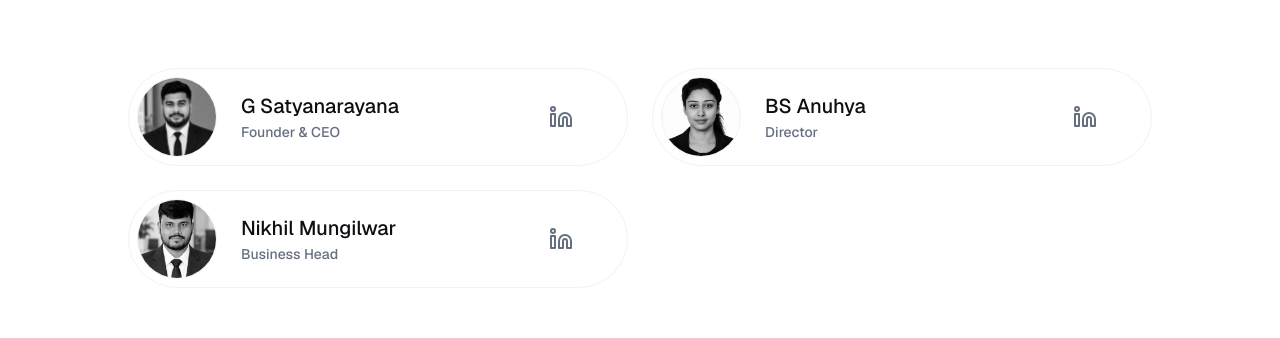
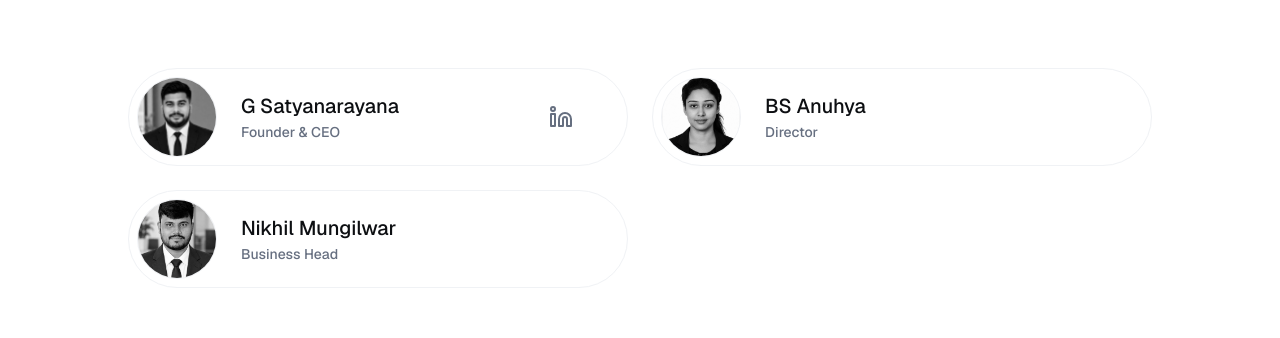
Before and after one commit to adityanarayan26/Klee-Technologies, a Next.js app: page /about in a window 1280 px wide. Shown: the part 2350-2688 px from the top of the page. Built offline with nearby package versions, Linux system fonts and the light colour scheme.

Commit message:
fix: resolve TS error and update LinkedIn links

```diff
--- a/src/app/about/page.tsx
+++ b/src/app/about/page.tsx
@@ -154,11 +154,12 @@ export default function AboutPage() {
 
           <div className="grid grid-cols-1 md:grid-cols-2 gap-6 max-w-5xl mx-auto">
             {[
-              { name: "G Satyanarayana", role: "Founder & CEO", image: "/people/g-satyanarayana-real.png", link: "https://linkedin.com" },
-              { name: "BS Anuhya", role: "Director", image: "/people/bs-anuhya-real.png", link: "https://linkedin.com" },
-              { name: "Nikhil Mungilwar", role: "Business Head", image: "/people/nikhil-mungilwar-real.png", link: "https://linkedin.com" }
+              { name: "G Satyanarayana", role: "Founder & CEO", image: "/people/g-satyanarayana-real.png", link: "https://www.linkedin.com/in/satyanarayanakleetechnologiesceo/" },
+              { name: "BS Anuhya", role: "Director", image: "/people/bs-anuhya-real.png", link: "" },
+              { name: "Nikhil Mungilwar", role: "Business Head", image: "/people/nikhil-mungilwar-real.png", link: "" }
             ].map((person, i) => (
               <Reveal key={person.name} variant="slide-up" delay={i * 0.1}>
+                {person.link ? (
                   <a href={person.link} target="_blank" rel="noopener noreferrer" className="group flex items-center justify-between p-2 pr-6 sm:pr-8 rounded-full border border-[var(--color-border-subtle)] bg-[var(--color-background-primary)] hover:border-blue-500 hover:shadow-md transition-all duration-300">
                     <div className="flex items-center gap-4 sm:gap-6">
                       <div className="w-16 h-16 sm:w-20 sm:h-20 rounded-full overflow-hidden bg-[var(--color-background-secondary)] shrink-0 border border-[var(--color-border-subtle)]">
@@ -187,6 +188,25 @@ export default function AboutPage() {
                       </svg>
                     </div>
                   </a>
+                ) : (
+                  <div className="group flex items-center justify-between p-2 pr-6 sm:pr-8 rounded-full border border-[var(--color-border-subtle)] bg-[var(--color-background-primary)] transition-all duration-300">
+                    <div className="flex items-center gap-4 sm:gap-6">
+                      <div className="w-16 h-16 sm:w-20 sm:h-20 rounded-full overflow-hidden bg-[var(--color-background-secondary)] shrink-0 border border-[var(--color-border-subtle)]">
+                        <Image
+                          src={person.image}
+                          alt={person.name}
+                          width={80}
+                          height={80}
+                          className="object-cover w-full h-full filter grayscale group-hover:grayscale-0 transition-all duration-500"
+                        />
+                      </div>
+                      <div>
+                        <h3 className="text-lg sm:text-xl font-medium text-[var(--color-foreground)] mb-0.5">{person.name}</h3>
+                        <p className="text-sm text-[var(--color-muted)] font-medium">{person.role}</p>
+                      </div>
+                    </div>
+                  </div>
+                )}
               </Reveal>
             ))}
           </div>
```
Lines whose indentation alone changed are shown as unchanged.
